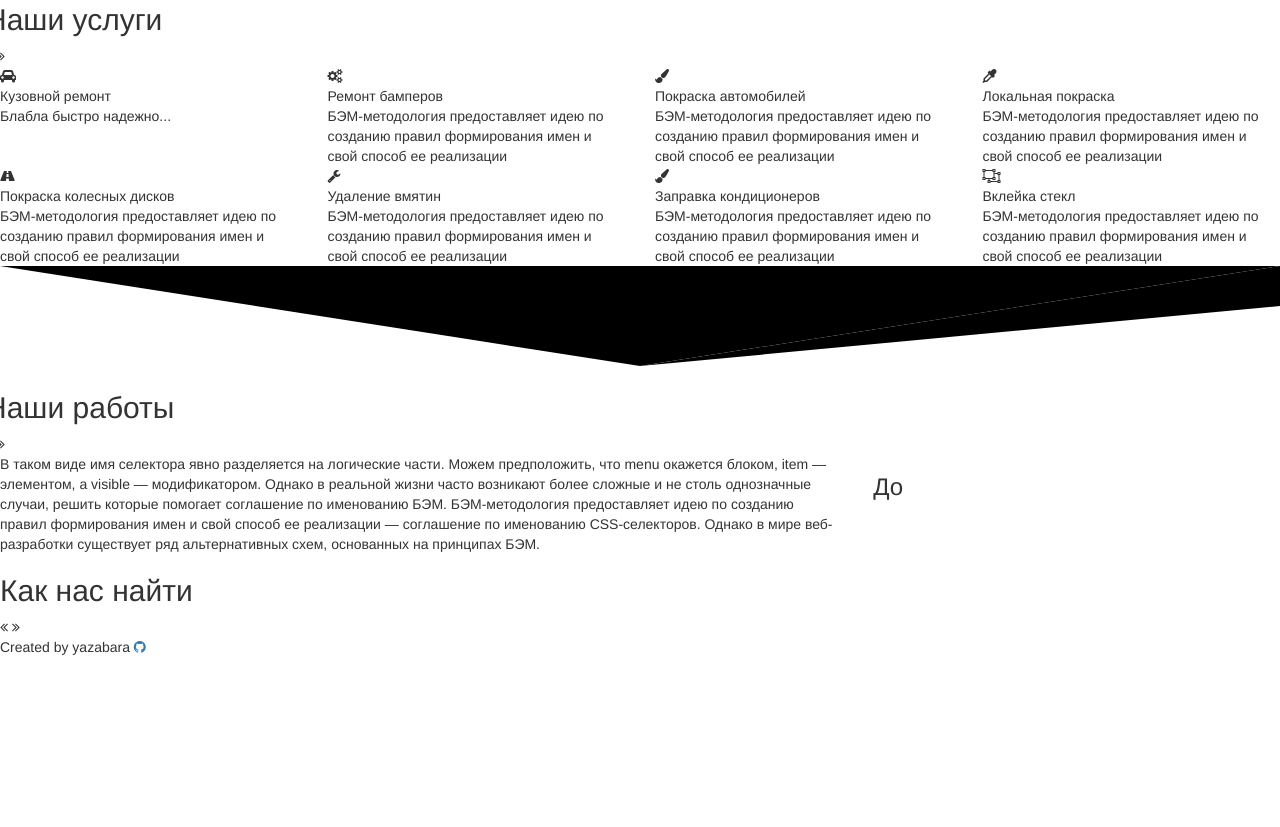
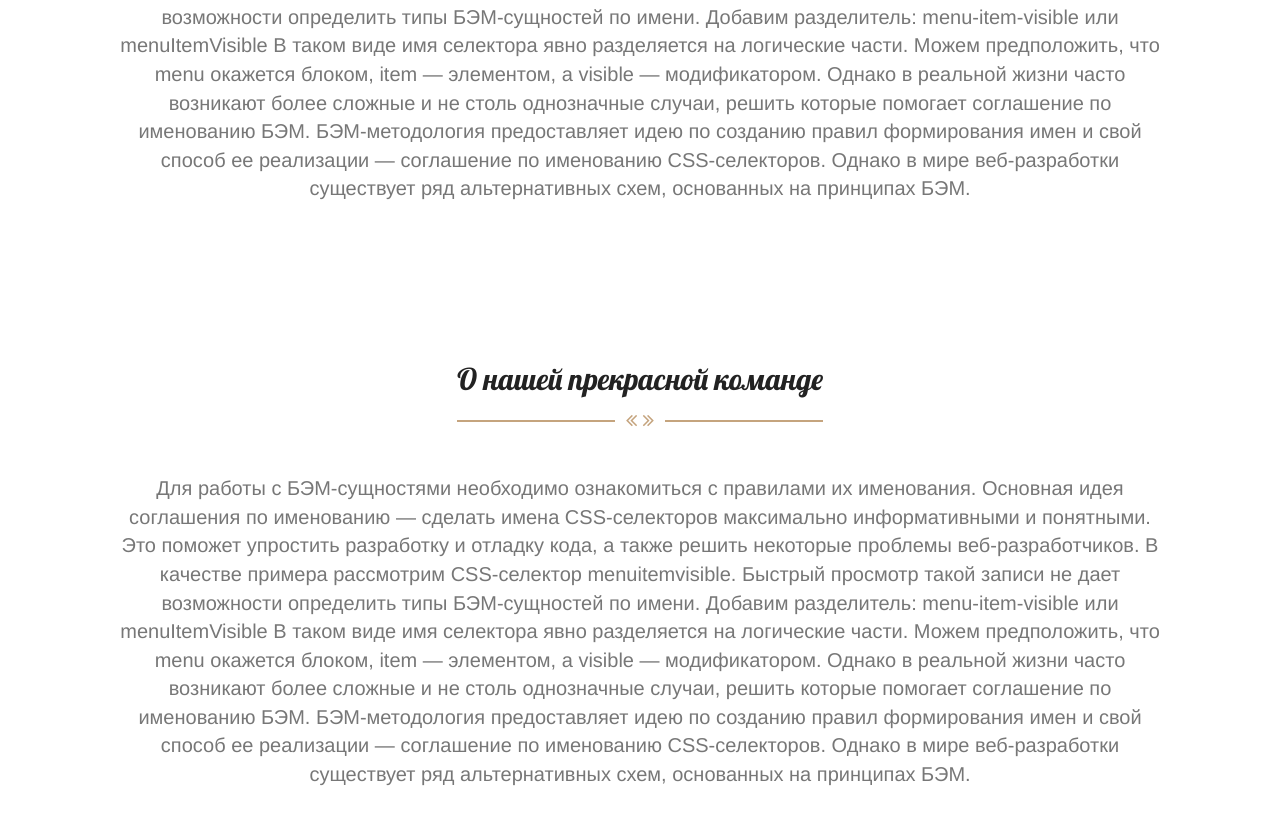
Before and after one commit to yazabara/home-auto, a website: page index.html in a window 1280 px wide. Shown: the part 423-1250 px from the top of the page. Before the commit the page ends 1080 px from the top, so only its background shows below. Drawn offline with nearby package versions, Linux system fonts and the light colour scheme; some packages are replaced by stand-ins of ours.

Commit message:
little fixes

```diff
--- a/index.html
+++ b/index.html
@@ -242,14 +242,18 @@
                 <span class="separator__line"></span>
             </div>
 
+            <div class="row">
                 <div class="col-md-8">
-                В таком виде имя селектора явно разделяется на логические части. Можем предположить, что menu окажется
+                    В таком виде имя селектора явно разделяется на логические части. Можем предположить, что menu
+                    окажется
                     блоком,
-                item — элементом, а visible — модификатором. Однако в реальной жизни часто возникают более сложные и не
+                    item — элементом, а visible — модификатором. Однако в реальной жизни часто возникают более сложные и
+                    не
                     столь
                     однозначные случаи, решить которые помогает соглашение по именованию БЭМ.
 
-                БЭМ-методология предоставляет идею по созданию правил формирования имен и свой способ ее реализации —
+                    БЭМ-методология предоставляет идею по созданию правил формирования имен и свой способ ее реализации
+                    —
                     соглашение
                     по именованию CSS-селекторов. Однако в мире веб-разработки существует ряд альтернативных схем,
                     основанных на
@@ -272,6 +276,44 @@
                         </div>
                     </div>
                 </div>
+            </div>
+            <div class="row" style="margin-top: 5em;">
+
+                <div class="col-md-4">
+                    <div id="car-2" class="carousel slide" data-ride="carousel">
+                        <div class="carousel-inner" role="listbox">
+                            <div class="item active car-1-before">
+                                <div class="caption">
+                                    <h3>До</h3>
+                                </div>
+                            </div>
+
+                            <div class="item car-1-after">
+                                <div class="caption">
+                                    <h3>После</h3>
+                                </div>
+                            </div>
+                        </div>
+                    </div>
+                </div>
+                <div class="col-md-8">
+                    В таком виде имя селектора явно разделяется на логические части. Можем предположить, что menu
+                    окажется
+                    блоком,
+                    item — элементом, а visible — модификатором. Однако в реальной жизни часто возникают более сложные и
+                    не
+                    столь
+                    однозначные случаи, решить которые помогает соглашение по именованию БЭМ.
+
+                    БЭМ-методология предоставляет идею по созданию правил формирования имен и свой способ ее реализации
+                    —
+                    соглашение
+                    по именованию CSS-селекторов. Однако в мире веб-разработки существует ряд альтернативных схем,
+                    основанных на
+                    принципах БЭМ.
+                </div>
+            </div>
+
         </div>
     </section>
 
--- a/resources/style/blocks/separator.less
+++ b/resources/style/blocks/separator.less
@@ -22,6 +22,9 @@
       border: 1px solid @additional-text-color;
     }
   }
+  &.separator-little {
+
+  }
 }
 
 
```
Lines whose indentation alone changed are shown as unchanged.
